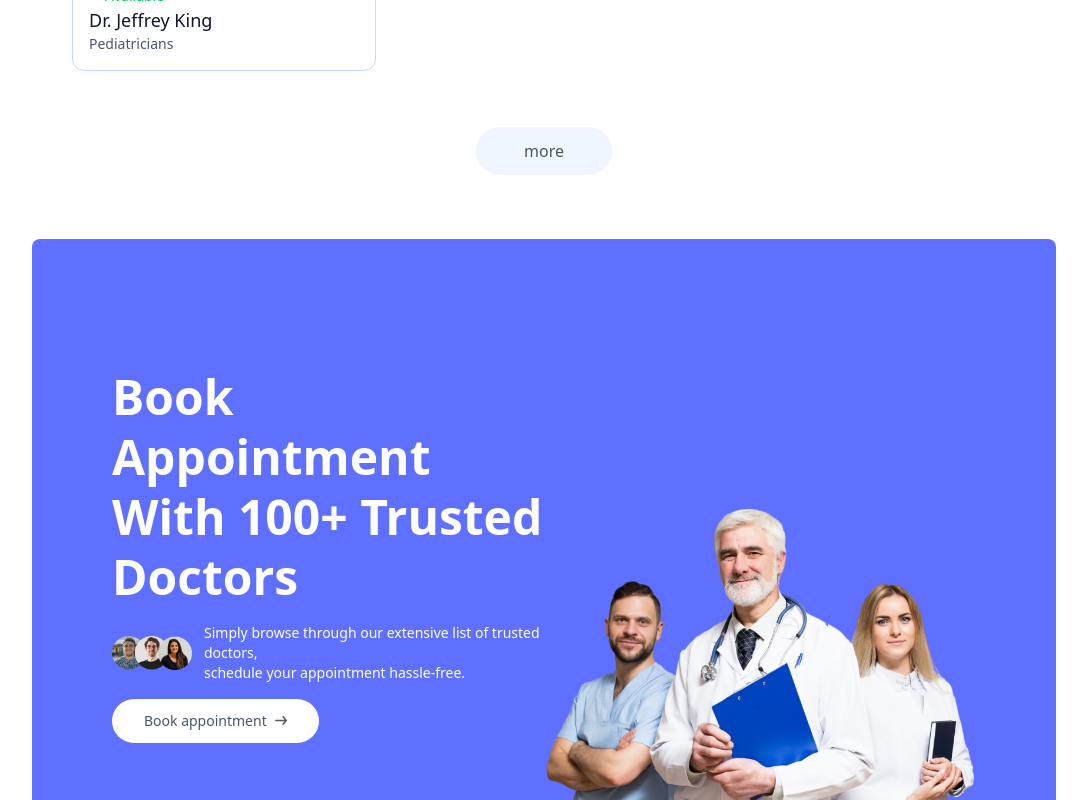
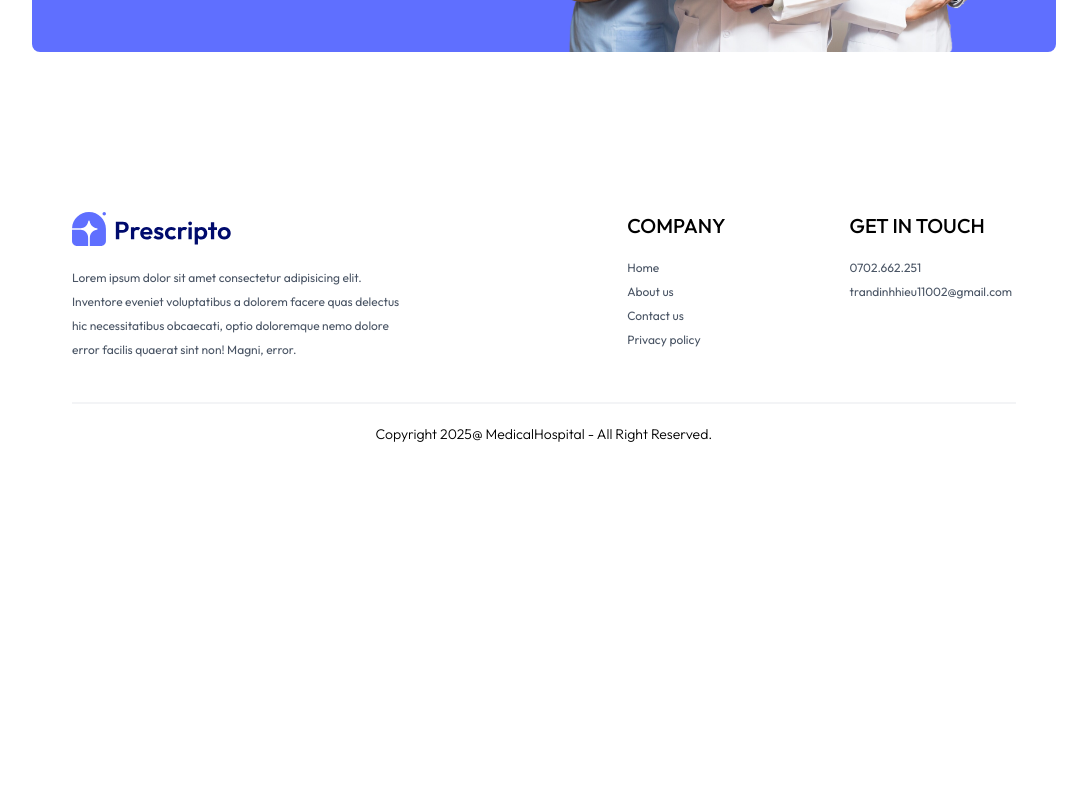
Before and after one commit to dinhhieu110/medbook_system, a React (Vite) app in the folder client/: page / in a window 1280 px wide. Shown: the part 2885-3685 px from the top of the page, without its empty margins (96-1183 px from the left). After the commit the page ends 3349 px from the top, so only its background shows below. Built offline with nearby package versions, Linux system fonts and the light colour scheme.

Commit message:
[MS-8][Client] Build header component

```diff
--- a/client/src/components/Footer.jsx
+++ b/client/src/components/Footer.jsx
@@ -1,7 +1,50 @@
-import React from 'react';
+import React from "react";
+import { assets } from "../assets/assets";
 
 const Footer = () => {
-  return <div>Footer</div>;
+  return (
+    <div className="md:mx-10">
+      <div className="flex flex-col sm:grid grid-cols-[3fr_1fr_1fr] gap-14 my-10 mt-40 text-xs">
+        {/* Left */}
+        <div>
+          <img className="mb-5 w-40" src={assets.logo} alt="logo_image" />
+          <p className="w-full md:w-2/3 text-gray-600 leading-6">
+            Lorem ipsum dolor sit amet consectetur adipisicing elit. Inventore
+            eveniet voluptatibus a dolorem facere quas delectus hic
+            necessitatibus obcaecati, optio doloremque nemo dolore error facilis
+            quaerat sint non! Magni, error.
+          </p>
+        </div>
+
+        {/* Center */}
+        <div>
+          <p className="text-xl font-medium mb-5">COMPANY</p>
+          <ul className="flex flex-col gap-2 text-gray-600">
+            <li>Home</li>
+            <li>About us</li>
+            <li>Contact us</li>
+            <li>Privacy policy</li>
+          </ul>
+        </div>
+
+        {/* Right */}
+        <div>
+          <p className="text-xl font-medium mb-5">GET IN TOUCH</p>
+          <ul className="flex flex-col gap-2 text-gray-600">
+            <li>0702.662.251</li>
+            <li>trandinhhieu11002@gmail.com</li>
+          </ul>
+        </div>
+      </div>
+      <div>
+        {/* Copyright */}
+        <hr className="border-none outline-none h-0.5 bg-gray-100 w-full m-auto" />
+        <p className="py-5 text-sm font-light text-center">
+          Copyright 2025@ MedicalHospital - All Right Reserved.
+        </p>
+      </div>
+    </div>
+  );
 };
 
 export default Footer;
--- a/client/src/index.css
+++ b/client/src/index.css
@@ -1,16 +1,21 @@
+@import url('https://fonts.googleapis.com/css2?family=Outfit:wght@100..900&display=swap');
 @import 'tailwindcss';
 /* Custom themes */
 
+*{
+    font-family: Outfit;
+}
+
 @theme{
     --breakpoint-*: initial;
-    --breakpoint-sm: 425px;
+    --breakpoint-sm: 475px;
     --breakpoint-md: 768px;
     --breakpoint-lg: 976px;
     --breakpoint-xl: 1025px;
     --color-primary: #5F6FFF;
 
     /* Layout */
-    --grid-cols-auto: repeat(auto-fit, minmax(250px, 1fr));
+    --grid-cols-auto: repeat(auto-fit, minmax(200px, 1fr));
 }
 
 .active hr{
```
